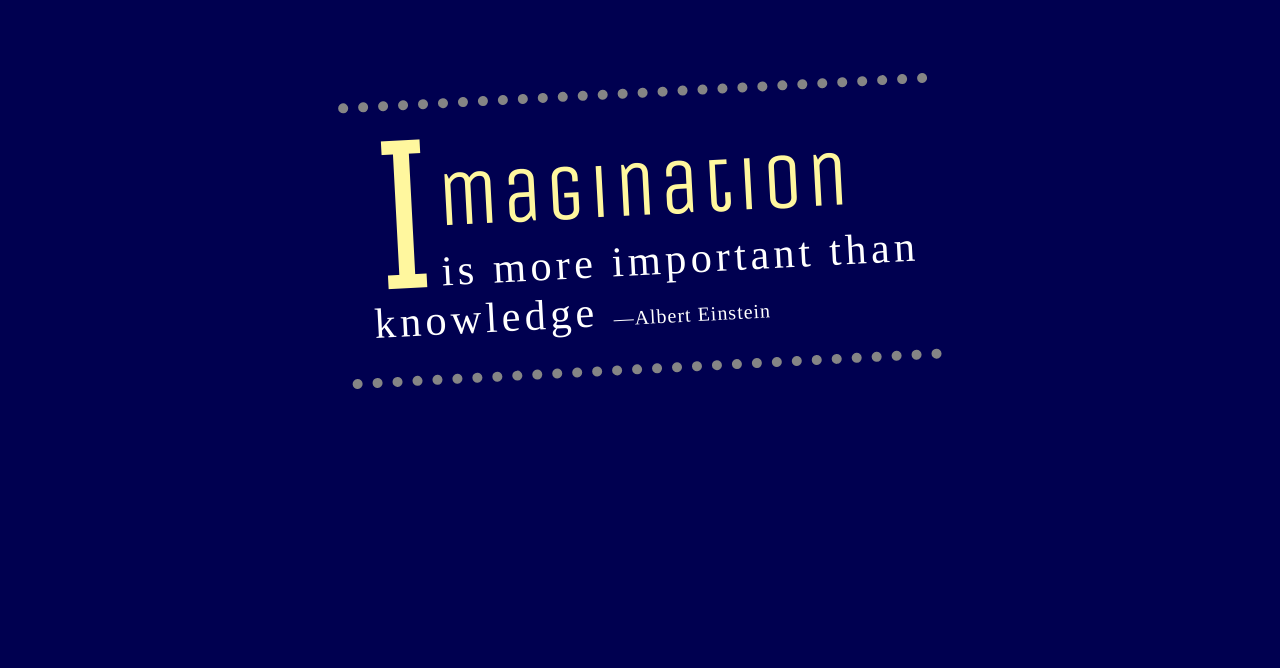
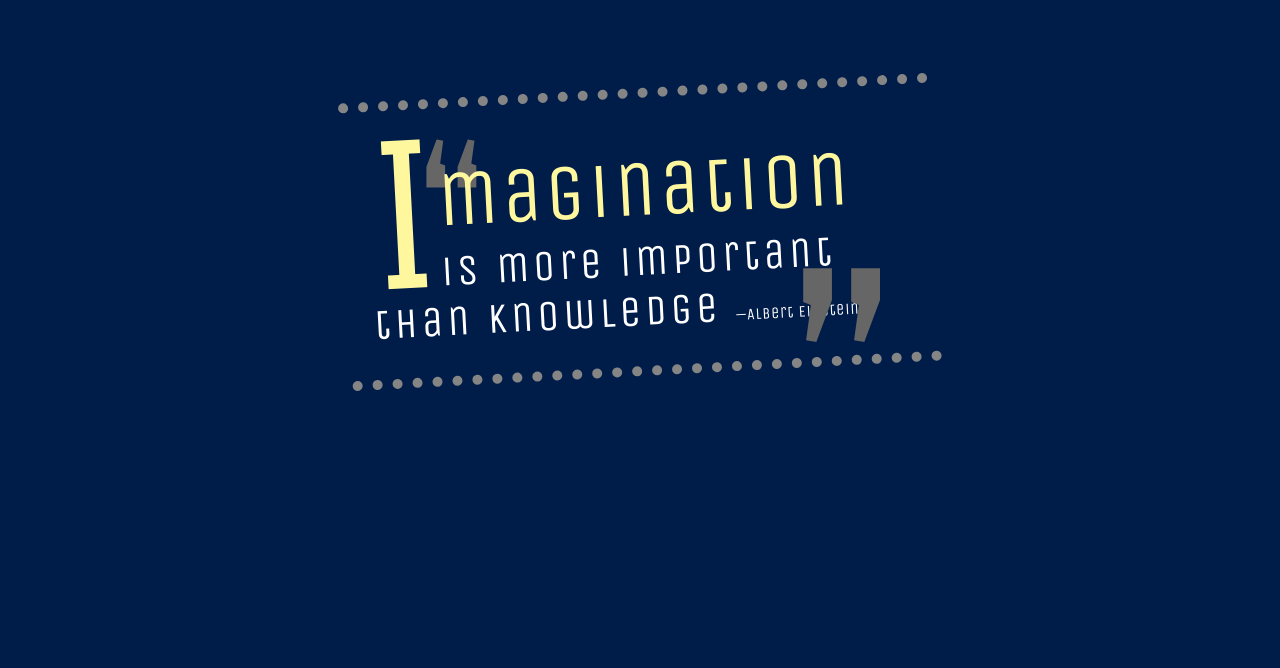
Before and after one commit to KJablonski08/Random-quote-generator, a plain HTML site: page index.html in a window 1280 px wide. Shown: the part 132-800 px from the top of the page. Drawn offline with nearby package versions, Linux system fonts and the light colour scheme; no server answers.

Commit message:
added quotation marks to css

```diff
--- a/css/styles.css
+++ b/css/styles.css
@@ -1,10 +1,9 @@
 @import url('https://fonts.googleapis.com/css2?family=Unica+One&display=swap');
 
 body {
-	background-color: rgb(00, 00, 80);
+	background-color: rgb(0, 29, 74);
 	color: white;
 	font-family: 'Unica One', cursive;
-	padding: 5px;
 }
 
 header {
@@ -48,8 +47,55 @@ h1 {
 	justify-content: center;
 }
 
-.quote-box {
-	border: 1px solid hotpink;
+.container:before {
+	content: '“';
+	font-size: 13em;
+	position: absolute;
+	left: 2em;
+	color: #666;
+}
+
+.container:after {
+	content: '”';
+	font-size: 20em;
+	position: absolute;
+	right: 1.2em;
+	top: 1em;
+	color: #666;
+}
+
+/* BLOCKQUOTE */
+
+blockquote {
+	width: 565px;
+	font: 2.65em 'Unica One';
+	letter-spacing: 0.1em;
+	padding: 45px 0 30px 25px;
+	margin: 0;
+	border-top: 10px dotted #858585;
+	border-bottom: 10px dotted #858585;
+	-webkit-transform: rotate(-3deg);
+	-moz-transform: rotate(-3deg);
+}
+
+blockquote:first-line {
+	font: 1.85em 'Unica One';
+	color: #fff79e;
+}
+
+blockquote:first-letter {
+	font-size: 2.9em;
+	text-transform: uppercase;
+	float: left;
+	line-height: 0.52em;
+	margin-right: -5px;
+	position: relative;
+}
+
+@-moz-document url-prefix() {
+	blockquote:first-letter {
+		margin-top: -29px;
+	}
 }
 
 .source {
@@ -101,42 +147,4 @@ h1 {
 	.quote:after {
 		bottom: 0.1em;
 	}
-
-	.source {
-		font-size: 1.25rem;
-	}
 }
-
-/* BLOCKQUOTE */
-
-blockquote {
-	width: 565px;
-	font: 2.65em 'Unica Onegit a';
-	letter-spacing: 0.1em;
-	padding: 45px 0 30px 25px;
-	margin: 0;
-	border-top: 10px dotted #858585;
-	border-bottom: 10px dotted #858585;
-	-webkit-transform: rotate(-3deg);
-	-moz-transform: rotate(-3deg);
-}
-
-blockquote:first-line {
-	font: 1.85em 'Unica One';
-	color: #fff79e;
-}
-
-blockquote:first-letter {
-	font-size: 2.9em;
-	text-transform: uppercase;
-	float: left;
-	line-height: 0.52em;
-	margin-right: -5px;
-	position: relative;
-}
-
-@-moz-document url-prefix() {
-	blockquote:first-letter {
-		margin-top: -29px;
-	}
-}
--- a/index.html
+++ b/index.html
@@ -14,12 +14,12 @@
       <button id="load-quote" class="load-quote">Show another quote</button>
     </header>
 
-    <div class="container">
+    <main class="container">
         <blockquote>
           Imagination is more important than knowledge
           <span class="source">Albert Einstein</span>
         </blockquote>
-    </div>
+      </main>
     <script src="https://unpkg.com/axios/dist/axios.min.js"></script>
     <script src="js/script.js"></script>
   </body>
--- a/js/script.js
+++ b/js/script.js
@@ -7,7 +7,6 @@ const fetchQuotes = function () {
 		.get('https://type.fit/api/quotes')
 		.then((res) => {
 			quotes = res.data;
-			console.log(quotes);
 		})
 		.catch((err) => console.error(err));
 };
```
